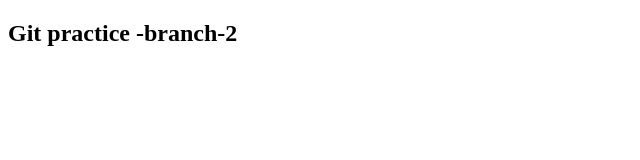
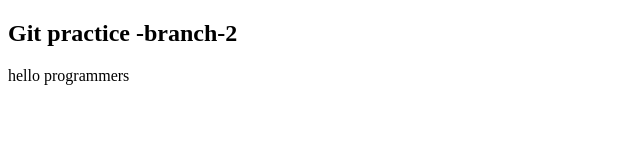
Before and after one commit to monayemhossain/git-practice, a plain HTML site: page index.html in a window 1280 px wide. Shown: the whole page, without its empty margins (0-640 px from the left). Drawn offline with Linux system fonts and the light colour scheme.

Commit message:
update branch 2

```diff
--- a/index.html
+++ b/index.html
@@ -8,5 +8,6 @@
 </head>
 <body>
     <h2> Git practice -branch-2 </h2>
+    <p>hello programmers</p>
 </body>
 </html>
```
